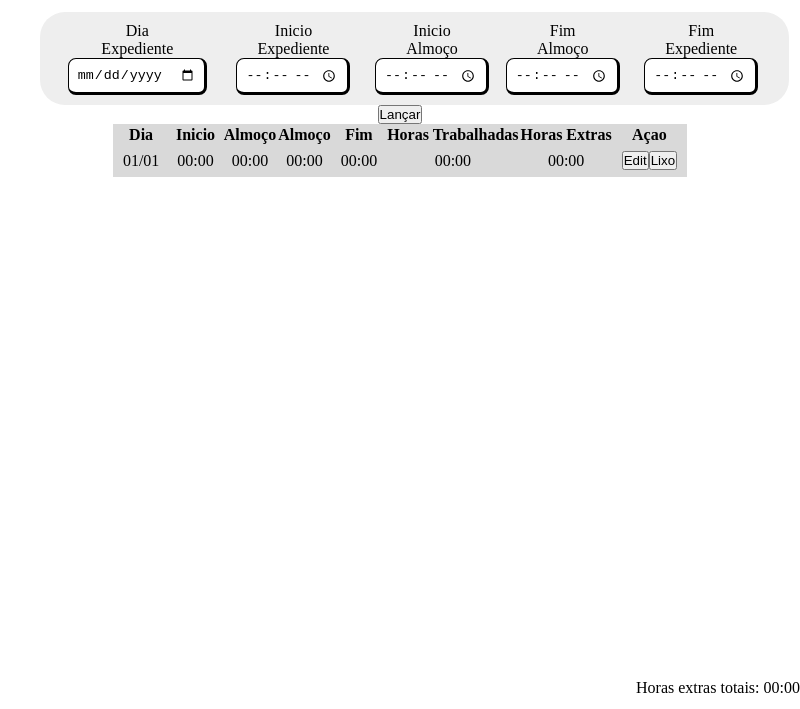
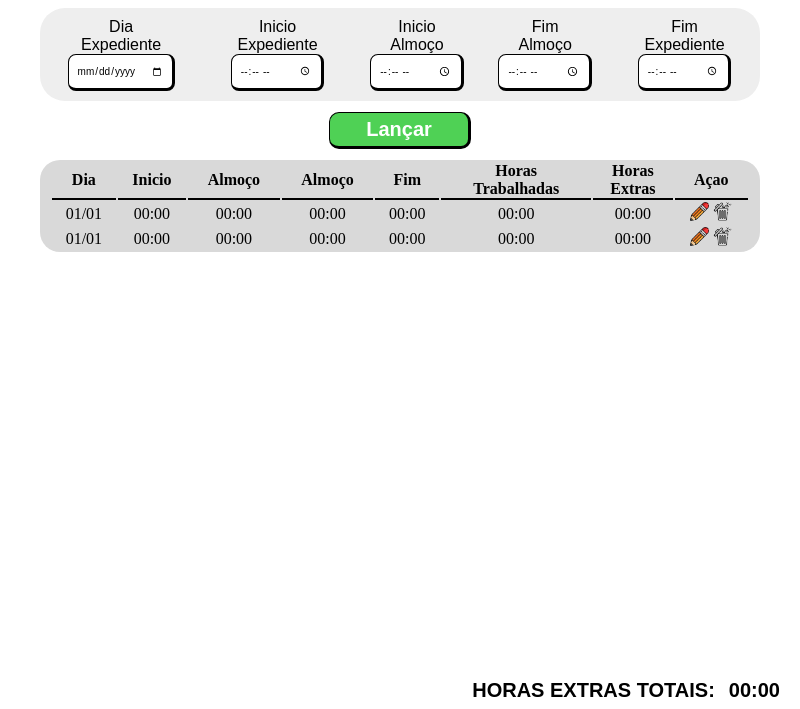
Before and after one commit to SrLandim/HourBank, an Electron app: page index.html in a window 800 px wide. Shown: the part 91-800 px from the top of the page. Drawn offline with Linux system fonts and the light colour scheme; a web font is replaced by a local one.

Commit message:
Front pronto! Vamos para o Back.

```diff
--- a/css/style.css
+++ /dev/null
@@ -1,88 +0,0 @@
-* {
-    margin: 0;
-    padding: 0;
-}
-
-header {
-    grid-area: cabecalho;
-    text-align: center;
-}
-
-main {
-    grid-area: conteudo;
-    text-align: center;
-}
-
-footer {
-    grid-area: rodape;
-    text-align: right;
-}
-
-body {
-    display: grid;
-    min-height: 100vh;
-    grid-template-rows: 50px 1fr 30px;
-    grid-template-areas: 'cabecalho''conteudo''rodape';
-}
-/* --------------------------------------------------------------- */
-.title {
-    font-size: 18pt;
-}
-/* --------------------------------------------------------------- */
-.hrsdia {
-    display: flex;
-    justify-content: space-around;
-    padding: 15px 15%;
-    font-size: 15pt;
-}
-
-.pencil {
-    width: 19px;
-    height: 19px;
-}
-/* --------------------------------------------------------------- */
-.lanc {
-    margin-left: auto;
-    margin-right: auto;
-}
-
-.QdLancamento {
-    background-color: #EEE;
-    display: flex;
-    justify-content: space-around;
-    padding: 10px 2%;
-    border-radius: 25px;
-    align-items: flex-end;
-    min-width: 720px;
-    max-width: 720px;
-}
-
-
-.QdLancamento input {
-    border-radius: 8px;
-    height: 33px;
-    border-width: 1px 3px 3px 1px;
-    border-style: solid;
-    border-color: #000;
-    padding-left: 8px;
-    padding-right: 8px;
-}
-
-
-
-
-
-
-table, th,td {
-    margin-left: auto;
-    margin-right: auto;
-    /* border-bottom: 2px solid #000; */
-    /* border-collapse: collapse; */
-    /* border-radius: 25px; */
-    /* padding: 0 13px; ##Verificar tamanhos de colunas rs */
-    background-color: #D9D9D9;
-}
-
-td {
-    padding: 5px 8px;
-}
--- a/index.html
+++ b/index.html
@@ -4,7 +4,12 @@
     <meta charset="UTF-8">
     <meta http-equiv="X-UA-Compatible" content="IE=edge">
     <meta name="viewport" content="width=device-width, initial-scale=1.0">
-    <link rel="stylesheet" href="css/style.css">
+    <link rel="stylesheet" href="src/css/style.css">
+    <link rel="stylesheet" href="src/font/inter.css">
+    <link rel="stylesheet" href="src/font/audiowide.css">
+    <!-- <link rel="preconnect" href="https://fonts.googleapis.com">
+    <link rel="preconnect" href="https://fonts.gstatic.com" crossorigin>
+    <link href="https://fonts.googleapis.com/css2?family=Inter:wght@240&display=swap" rel="stylesheet"> -->
     <title>HBank</title>
 </head>
 <body>
@@ -17,7 +22,7 @@
                 <label>Inicio do Expediente: </label>
                 <label>00:00</label>
             </div>
-            <input class="pencil" type="image" src="img/pencil.png" alt="edit">
+            <input class="pencil" type="image" src="src/img/pencil.png" alt="edit">
             <div>
                 <label>Término do Expediente: </label>
                 <label>00:00</label>
@@ -50,15 +55,31 @@
         </div>
         <div class="QdHist">
             <table>
+                <thead>
                     <tr>
                         <th>Dia</th>
                         <th>Inicio</th>
                         <th>Almoço</th>
                         <th>Almoço</th>
                         <th>Fim</th>
-                    <th>Horas Trabalhadas</th>
-                    <th>Horas Extras</th>
+                        <th>Horas<br>Trabalhadas</th>
+                        <th>Horas<br>Extras</th>
                         <th>Açao</th>
+                    </tr>
+                </thead>
+                <tbody>
+                    <tr>
+                        <td><span>01/01</span></td>
+                        <td><span>00:00</span></td>
+                        <td><span>00:00</span></td>
+                        <td><span>00:00</span></td>
+                        <td><span>00:00</span></td>
+                        <td><span>00:00</span></td>
+                        <td><span>00:00</span></td>
+                        <td>
+                            <input class="pencil" type="image" src="src/img/pencil.png" alt="edit">
+                            <input class="pencil" type="image" src="src/img/delete.png" alt="trash">
+                        </td>
                     </tr>
                     <tr>
                         <td><span>01/01</span></td>
@@ -68,14 +89,18 @@
                         <td><span>00:00</span></td>
                         <td><span>00:00</span></td>
                         <td><span>00:00</span></td>
-                    <td><input type="button" value="Edit"><input type="button" value="Lixo"></td>
+                        <td>
+                            <input class="pencil" type="image" src="src/img/pencil.png" alt="edit">
+                            <input class="pencil" type="image" src="src/img/delete.png" alt="trash">
+                        </td>
                     </tr>
+                </tbody>
             </table>
         </div>
     </main>
     <footer>
-        <span class="HrExtTotal">Horas extras totais:</span>
-        <span class="contadorExtra">00:00</span>
+        <span class="HrExtTotal">HORAS EXTRAS TOTAIS:</span>
+        <span class="Contador">00:00</span>
     </footer>
 </body>
 </html>
--- a/main.js
+++ b/main.js
@@ -8,7 +8,8 @@ function createWindow () {
     // Criando uma janela
     const win = new BrowserWindow({
         width: 800,
-        height:600
+        height:600,
+        resizable: false
     });
     // Abrindo html no app
     win.loadFile('index.html');
--- /dev/null
+++ b/src/css/style.css
@@ -0,0 +1,126 @@
+* {
+    margin: 0;
+    padding: 0;
+}
+
+header {
+    grid-area: cabecalho;
+    text-align: center;
+}
+
+main {
+    grid-area: conteudo;
+    text-align: center;
+}
+
+footer {
+    grid-area: rodape;
+    text-align: right;
+}
+
+body {
+    display: grid;
+    min-height: 100vh;
+    grid-template-rows: 50px 1fr 30px;
+    grid-template-areas: 'cabecalho''conteudo''rodape';
+}
+/* --------------------------------------------------------------- */
+.title {
+    font-size: 18pt;
+    font-family: 'audiowide', sans-serif;
+}
+/* --------------------------------------------------------------- */
+.hrsdia {
+    display: flex;
+    justify-content: space-around;
+    padding: 15px 15%;
+    font-size: 15px;
+    font-family: 'inter', sans-serif;
+}
+
+.pencil {
+    width: 19px;
+    height: 19px;
+    cursor: default;
+}
+/* --------------------------------------------------------------- */
+.lanc {
+    margin-left: auto;
+    margin-right: auto;
+}
+
+.QdLancamento {
+    background-color: #EEE;
+    display: flex;
+    justify-content: space-around;
+    padding: 10px 0;
+    border-radius: 25px;
+    align-items: flex-end;
+    min-width: 720px;
+    max-width: 720px;
+    font-family: 'inter', sans-serif;
+}
+
+
+.QdLancamento input {
+    border-radius: 8px;
+    height: 33px;
+    border-width: 1px 3px 3px 1px;
+    border-style: solid;
+    border-color: #000;
+    padding-left: 8px;
+    padding-right: 8px;
+    font-family: 'inter', sans-serif;
+    font-size: 10px;
+}
+
+.btnLancar {
+    margin: 11px;
+    padding: 5px 36px;
+    border-radius: 10px;
+    border-style: solid;
+    border-color: #000;
+    border-width: 1px 3px 3px 1px;
+    font-family: 'inter', sans-serif;
+    font-size: 20px;
+    font-weight: bold;
+    font-variant: normal;
+    color: #fff;
+    background-color: #4FD155;
+}
+/* --------------------------------------------------------------- */
+
+table {
+    margin-left: auto;
+    margin-right: auto;
+    width: 720px;
+    background-color: #d9d9d9;
+    padding: 0 10px;
+    border-radius: 20px;
+}
+
+
+
+thead th {
+    border-bottom: 2px solid #000;
+}
+/* --------------------------------------------------------------- */
+footer {
+    margin-right: 20px;
+}
+
+.HrExtTotal {
+    font-family: 'inter', sans-serif;
+    font-size: 20px;
+    font-weight: bold;
+    padding-right: 10px;
+}
+
+.Contador {
+    font-family: 'audiowide', sans-serif;
+    font-size: 20px;
+    font-weight: bold;
+}
+
+
+/* --------------------------------------------------------------- */
--- /dev/null
+++ b/src/font/audiowide.css
@@ -0,0 +1,56 @@
+/* latin-ext */
+@font-face {
+    font-family: 'Audiowide';
+    font-style: normal;
+    font-weight: 400;
+    src: url(https://fonts.gstatic.com/s/audiowide/v16/l7gdbjpo0cum0ckerWCdmA_OIxo.woff2) format('woff2');
+    unicode-range: U+0100-024F, U+0259, U+1E00-1EFF, U+2020, U+20A0-20AB, U+20AD-20CF, U+2113, U+2C60-2C7F, U+A720-A7FF;
+  }
+  /* latin */
+  @font-face {
+    font-family: 'Audiowide';
+    font-style: normal;
+    font-weight: 400;
+    src: url(https://fonts.gstatic.com/s/audiowide/v16/l7gdbjpo0cum0ckerWCdlg_O.woff2) format('woff2');
+    unicode-range: U+0000-00FF, U+0131, U+0152-0153, U+02BB-02BC, U+02C6, U+02DA, U+02DC, U+2000-206F, U+2074, U+20AC, U+2122, U+2191, U+2193, U+2212, U+2215, U+FEFF, U+FFFD;
+  }
+  /* latin */
+  @font-face {
+    font-family: 'Sofia';
+    font-style: normal;
+    font-weight: 400;
+    src: url(https://fonts.gstatic.com/s/sofia/v14/8QIHdirahM3j_su5uI0.woff2) format('woff2');
+    unicode-range: U+0000-00FF, U+0131, U+0152-0153, U+02BB-02BC, U+02C6, U+02DA, U+02DC, U+2000-206F, U+2074, U+20AC, U+2122, U+2191, U+2193, U+2212, U+2215, U+FEFF, U+FFFD;
+  }
+  /* thai */
+  @font-face {
+    font-family: 'Trirong';
+    font-style: normal;
+    font-weight: 400;
+    src: url(https://fonts.gstatic.com/s/trirong/v11/7r3GqXNgp8wxdOdOn58o2JZg.woff2) format('woff2');
+    unicode-range: U+0E01-0E5B, U+200C-200D, U+25CC;
+  }
+  /* vietnamese */
+  @font-face {
+    font-family: 'Trirong';
+    font-style: normal;
+    font-weight: 400;
+    src: url(https://fonts.gstatic.com/s/trirong/v11/7r3GqXNgp8wxdOdOn4Qo2JZg.woff2) format('woff2');
+    unicode-range: U+0102-0103, U+0110-0111, U+0128-0129, U+0168-0169, U+01A0-01A1, U+01AF-01B0, U+1EA0-1EF9, U+20AB;
+  }
+  /* latin-ext */
+  @font-face {
+    font-family: 'Trirong';
+    font-style: normal;
+    font-weight: 400;
+    src: url(https://fonts.gstatic.com/s/trirong/v11/7r3GqXNgp8wxdOdOn4Uo2JZg.woff2) format('woff2');
+    unicode-range: U+0100-024F, U+0259, U+1E00-1EFF, U+2020, U+20A0-20AB, U+20AD-20CF, U+2113, U+2C60-2C7F, U+A720-A7FF;
+  }
+  /* latin */
+  @font-face {
+    font-family: 'Trirong';
+    font-style: normal;
+    font-weight: 400;
+    src: url(https://fonts.gstatic.com/s/trirong/v11/7r3GqXNgp8wxdOdOn4so2A.woff2) format('woff2');
+    unicode-range: U+0000-00FF, U+0131, U+0152-0153, U+02BB-02BC, U+02C6, U+02DA, U+02DC, U+2000-206F, U+2074, U+20AC, U+2122, U+2191, U+2193, U+2212, U+2215, U+FEFF, U+FFFD;
+  }
--- /dev/null
+++ b/src/font/inter.css
@@ -0,0 +1,56 @@
+/* cyrillic-ext */
+@font-face {
+    font-family: 'Inter';
+    font-style: normal;
+    font-weight: 240;
+    src: url(https://fonts.gstatic.com/s/inter/v11/UcC73FwrK3iLTeHuS_fvQtMwCp50KnMa2JL7SUc.woff2) format('woff2');
+    unicode-range: U+0460-052F, U+1C80-1C88, U+20B4, U+2DE0-2DFF, U+A640-A69F, U+FE2E-FE2F;
+  }
+  /* cyrillic */
+  @font-face {
+    font-family: 'Inter';
+    font-style: normal;
+    font-weight: 240;
+    src: url(https://fonts.gstatic.com/s/inter/v11/UcC73FwrK3iLTeHuS_fvQtMwCp50KnMa0ZL7SUc.woff2) format('woff2');
+    unicode-range: U+0301, U+0400-045F, U+0490-0491, U+04B0-04B1, U+2116;
+  }
+  /* greek-ext */
+  @font-face {
+    font-family: 'Inter';
+    font-style: normal;
+    font-weight: 240;
+    src: url(https://fonts.gstatic.com/s/inter/v11/UcC73FwrK3iLTeHuS_fvQtMwCp50KnMa2ZL7SUc.woff2) format('woff2');
+    unicode-range: U+1F00-1FFF;
+  }
+  /* greek */
+  @font-face {
+    font-family: 'Inter';
+    font-style: normal;
+    font-weight: 240;
+    src: url(https://fonts.gstatic.com/s/inter/v11/UcC73FwrK3iLTeHuS_fvQtMwCp50KnMa1pL7SUc.woff2) format('woff2');
+    unicode-range: U+0370-03FF;
+  }
+  /* vietnamese */
+  @font-face {
+    font-family: 'Inter';
+    font-style: normal;
+    font-weight: 240;
+    src: url(https://fonts.gstatic.com/s/inter/v11/UcC73FwrK3iLTeHuS_fvQtMwCp50KnMa2pL7SUc.woff2) format('woff2');
+    unicode-range: U+0102-0103, U+0110-0111, U+0128-0129, U+0168-0169, U+01A0-01A1, U+01AF-01B0, U+1EA0-1EF9, U+20AB;
+  }
+  /* latin-ext */
+  @font-face {
+    font-family: 'Inter';
+    font-style: normal;
+    font-weight: 240;
+    src: url(https://fonts.gstatic.com/s/inter/v11/UcC73FwrK3iLTeHuS_fvQtMwCp50KnMa25L7SUc.woff2) format('woff2');
+    unicode-range: U+0100-024F, U+0259, U+1E00-1EFF, U+2020, U+20A0-20AB, U+20AD-20CF, U+2113, U+2C60-2C7F, U+A720-A7FF;
+  }
+  /* latin */
+  @font-face {
+    font-family: 'Inter';
+    font-style: normal;
+    font-weight: 240;
+    src: url(https://fonts.gstatic.com/s/inter/v11/UcC73FwrK3iLTeHuS_fvQtMwCp50KnMa1ZL7.woff2) format('woff2');
+    unicode-range: U+0000-00FF, U+0131, U+0152-0153, U+02BB-02BC, U+02C6, U+02DA, U+02DC, U+2000-206F, U+2074, U+20AC, U+2122, U+2191, U+2193, U+2212, U+2215, U+FEFF, U+FFFD;
+  }
```
Also changed, not shown: src/img/delete.png (renamed from img/delete.png), src/img/pencil.png (renamed from img/pencil.png). Lines whose indentation alone changed are shown as unchanged.
